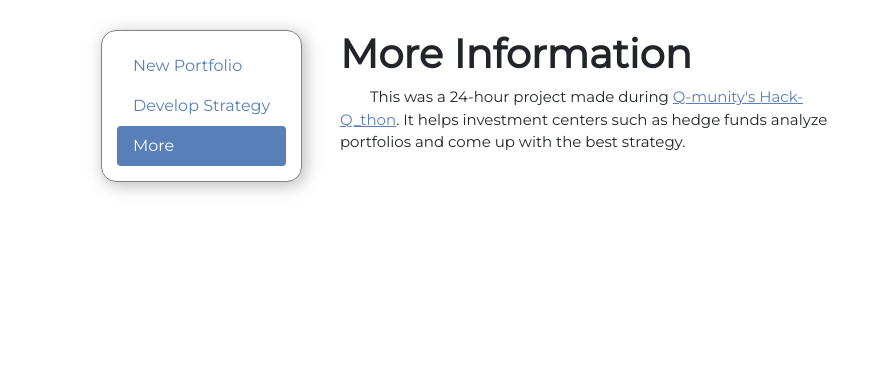
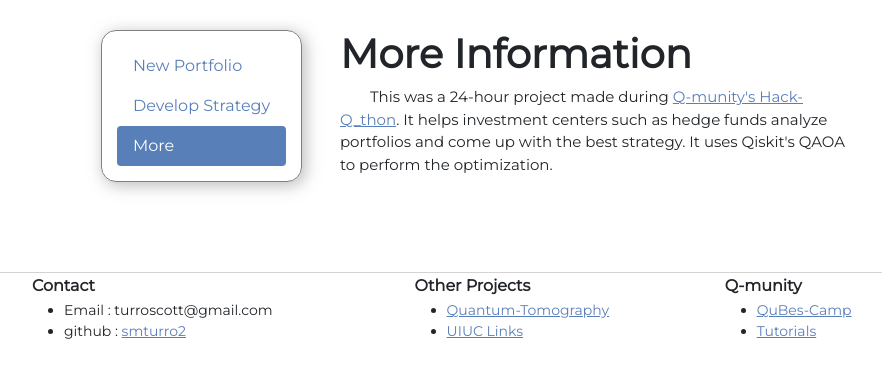
Before and after one commit to smturro2/Portfolio-Picker, a Flask app: page /More in a window 1280 px wide. Shown: the top 378 px of the page, without its empty margins (161-1043 px from the left). Run offline with Flask 2, Linux system fonts and the light colour scheme; some libraries are stand-ins or nearby versions.

Commit message:
Added footer

```diff
--- a/src/static/css/Main.css
+++ b/src/static/css/Main.css
@@ -209,3 +209,19 @@ h3#submittedAPort{
     width: 100%;
     display: flow-root;
 }
+
+
+/* Footer */
+footer {
+    border-top:.5px solid lightgray;
+}
+footer table{
+    width: 70%;
+    margin: auto;
+}
+footer li{
+    font-size:14px;
+}
+address {
+    display: inline;
+}
--- a/src/templates/More.html
+++ b/src/templates/More.html
@@ -17,11 +17,49 @@
     <!--  Page Header and Desc  -->
     <h1>More Information</h1>
     <p id="pageDesc">This was a 24-hour project made during <a href="https://www.qmunity.tech/hackqthon"> Q-munity's Hack-Q_thon</a>.
-        It helps investment centers such as hedge funds analyze portfolios and come up with the best strategy.</p>
+        It helps investment centers such as hedge funds analyze portfolios and come up with the best strategy. It uses
+        <a hre="https://qiskit.org/textbook/ch-applications/qaoa.html">Qiskit's QAOA</a> to perform the optimization.</p>
 </div>
 
 <!-- Main Content-->
 <div id="BodyContent">
 
 </div>
+
+<!-- Footer-->
+<footer>
+    <table>
+        <tr>
+            <th>
+                Contact
+            </th>
+            <th>
+                Other Projects
+            </th>
+            <th>
+                Q-munity
+            </th>
+        </tr>
+        <tr>
+            <td>
+                <ul>
+                    <li>Email : <address>turroscott@gmail.com</address></li>
+                    <li>github : <a href="https://github.com/smturro2">smturro2</a></li>
+                </ul>
+            </td>
+            <td>
+                <ul>
+                    <li><a href="https://pypi.org/project/Quantum-Tomography/">Quantum-Tomography</a></li>
+                    <li><a href="https://studentlinks.web.illinois.edu/">UIUC Links</a></li>
+                </ul>
+            </td>
+            <td>
+                <ul>
+                    <li><a href="https://www.qmunity.tech/qubes-camp">QuBes-Camp</a></li>
+                    <li><a href="https://www.qmunity.tech/tutorials">Tutorials</a></li>
+                </ul>
+            </td>
+        </tr>
+    </table>
+</footer>
 {% endblock %}
```
